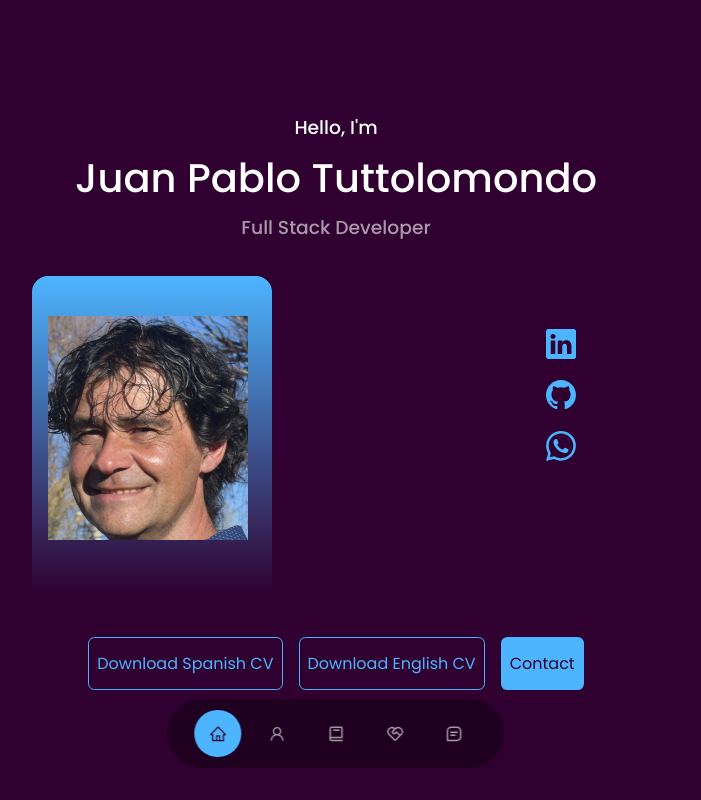
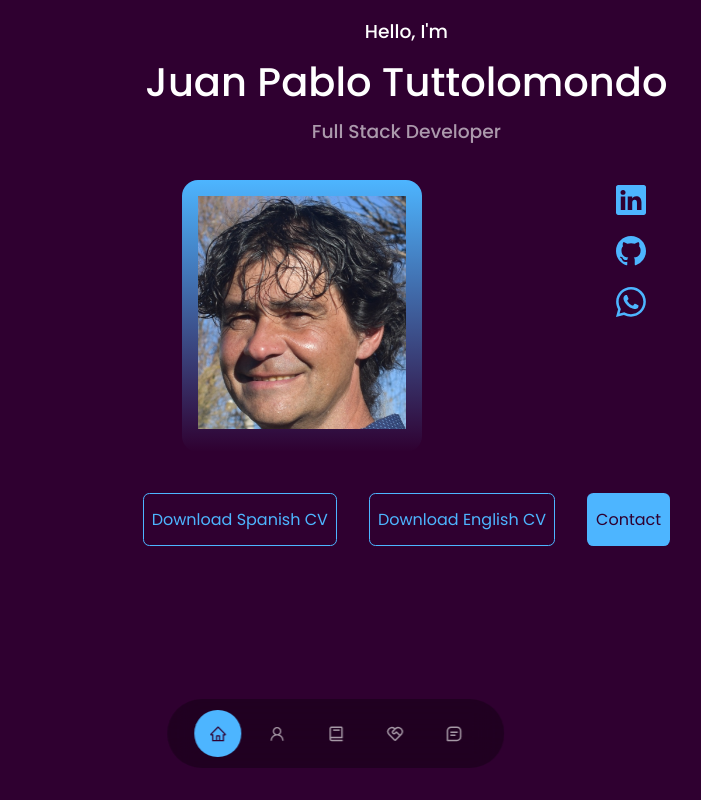
Before and after one commit to jptuttolomondo/Portfolio, a React (Create React App) app: page / in a window 1280 px wide. Shown: the top 800 px of the page, without its empty margins (304-1005 px from the left). Built offline with nearby package versions, Linux system fonts and the light colour scheme.

Commit message:
review 25/08

```diff
--- a/src/components/header/Header.jsx
+++ b/src/components/header/Header.jsx
@@ -22,7 +22,7 @@ const Header = () => {
 <HeaderSocials />
 
 
-                <CTA />
+                <CTA/>
 
 
 
--- a/src/components/header/header.css
+++ b/src/components/header/header.css
@@ -1,26 +1,26 @@
 header{
     height: 92vh;
-    padding-top: 7rem;
+   padding-top: 7rem;
     overflow: hidden;
 }
 
 .header_container{
     text-align: center;
 
-    height: 50%;
+   height: 50%;
 
-   /* position:relative;*/
+   position:relative;
     left: calc(8% - 2rem);
     text-align: center;
-    bottom: -2rem;
+    bottom: 6rem;
 
 }
 
 /* ================== CTA ================== */
 .cta{
-    margin-top: 2rem;
-    display: flex;
-    gap: 1rem;
+  margin-top: 9rem;
+   display:flex;
+    gap: 2rem;
     justify-content: center;
 }
 
@@ -56,15 +56,15 @@ header{
 .me{
     background: linear-gradient(var(--color-primary), transparent);
     width: 15em;
-    height: 20em;
-    margin-left: -2em;
+    height: 17em;
+    margin-left: 3em;
     position: relative;
     align-items:center;
    left: calc(30% - 1rem);
     margin-top: 2rem;
-    border-radius: 1rem 1rem 0 0;
+    border-radius: 1rem 1rem 1rem 1rem;
     overflow: hidden;
-    padding: 2.5rem 1.5rem 1.5rem 1rem;
+    padding: 1rem 1rem 1rem 1rem;
 }
 
 /* ================== HEADER SOCIALS ================== */
```
